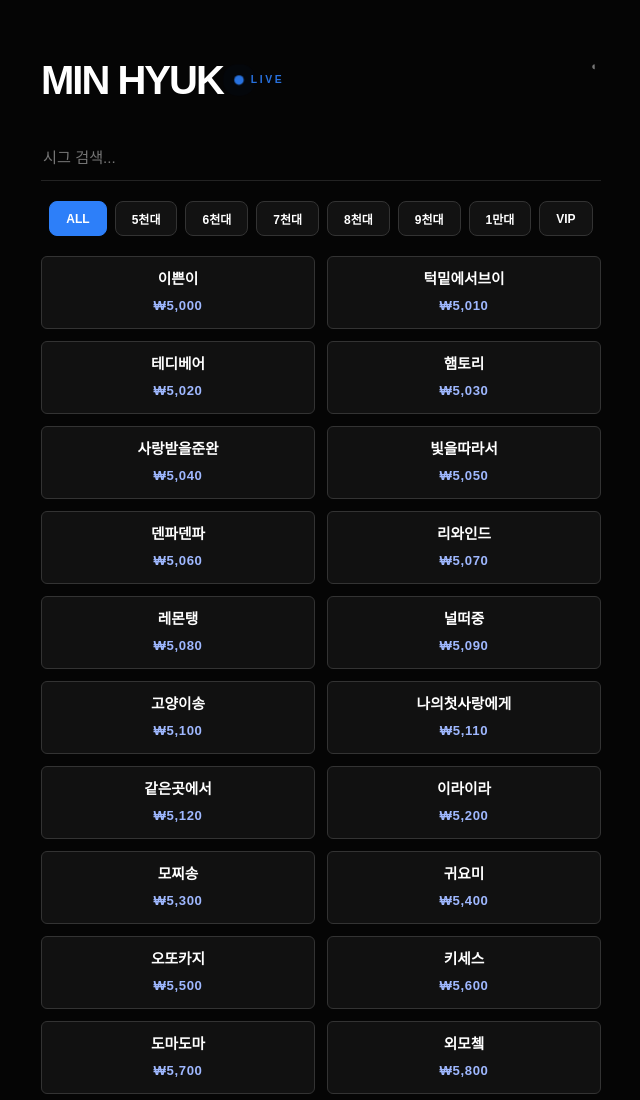
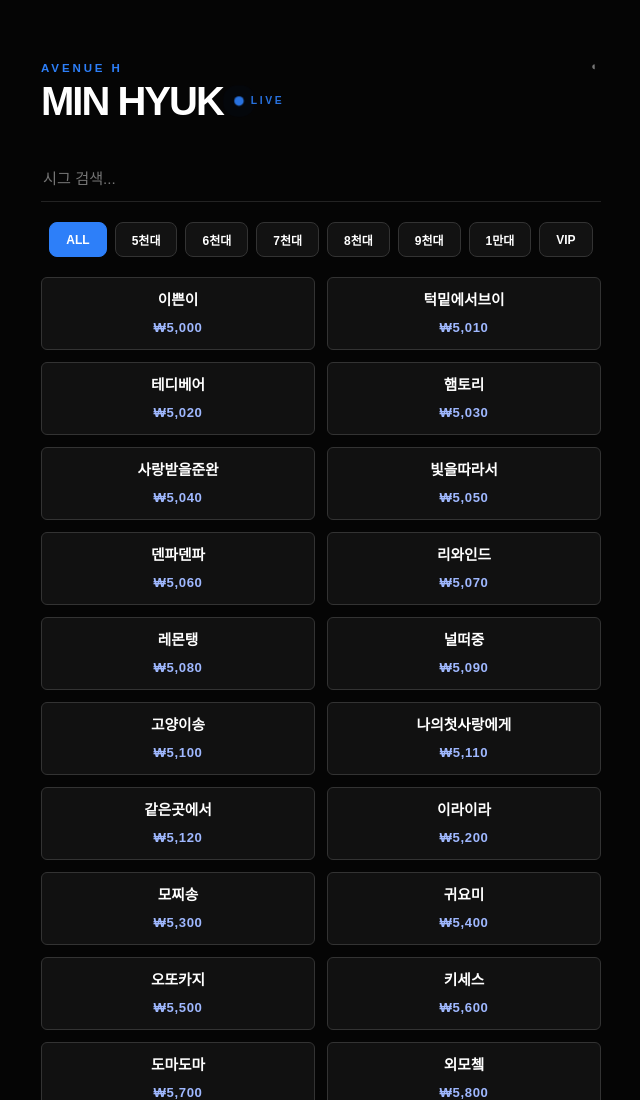
Before and after one commit to minhyuk97/minhyuk, a plain HTML site: page index.html in a window 1280 px wide. Shown: the top 1100 px of the page, without its empty margins (319-959 px from the left). Drawn offline with Linux system fonts and the light colour scheme; a web font is replaced by a local one.

Commit message:
index.html

```diff
--- a/index.html
+++ b/index.html
@@ -28,6 +28,16 @@
         body { background: var(--bg); color: var(--text); padding: 20px; line-height: 1.5; max-width: 600px; margin: auto; }
 
         .header-wrap { display: flex; justify-content: space-between; align-items: flex-start; margin: 40px 0 35px; }
+
+        /* 상단 소제목 (AVENUE H) 스타일 */
+        .sub-title {
+            font-size: 0.72rem;
+            font-weight: 800;
+            letter-spacing: 0.25em;
+            color: var(--accent);
+            margin-bottom: 4px;
+            text-transform: uppercase;
+        }
 
         .header h1 {
             display: flex;
@@ -125,8 +135,9 @@
 <body>
     <div class="header-wrap">
         <header class="header">
-           <h1 onclick="resetAll()">
-               MIN HYUK
+            <div class="sub-title">AVENUE H</div>
+            <h1 onclick="resetAll()">
+                MIN HYUK
                 <span class="live">LIVE</span>
             </h1>
         </header>
@@ -150,7 +161,7 @@
 
     <div class="list" id="productList"></div>
 
-    <footer>Created by | 김찰지🐟</footer>
+    <footer>Created by | 김찰지🐟 </footer>
 
     <script>
         const allSigs = [
```
